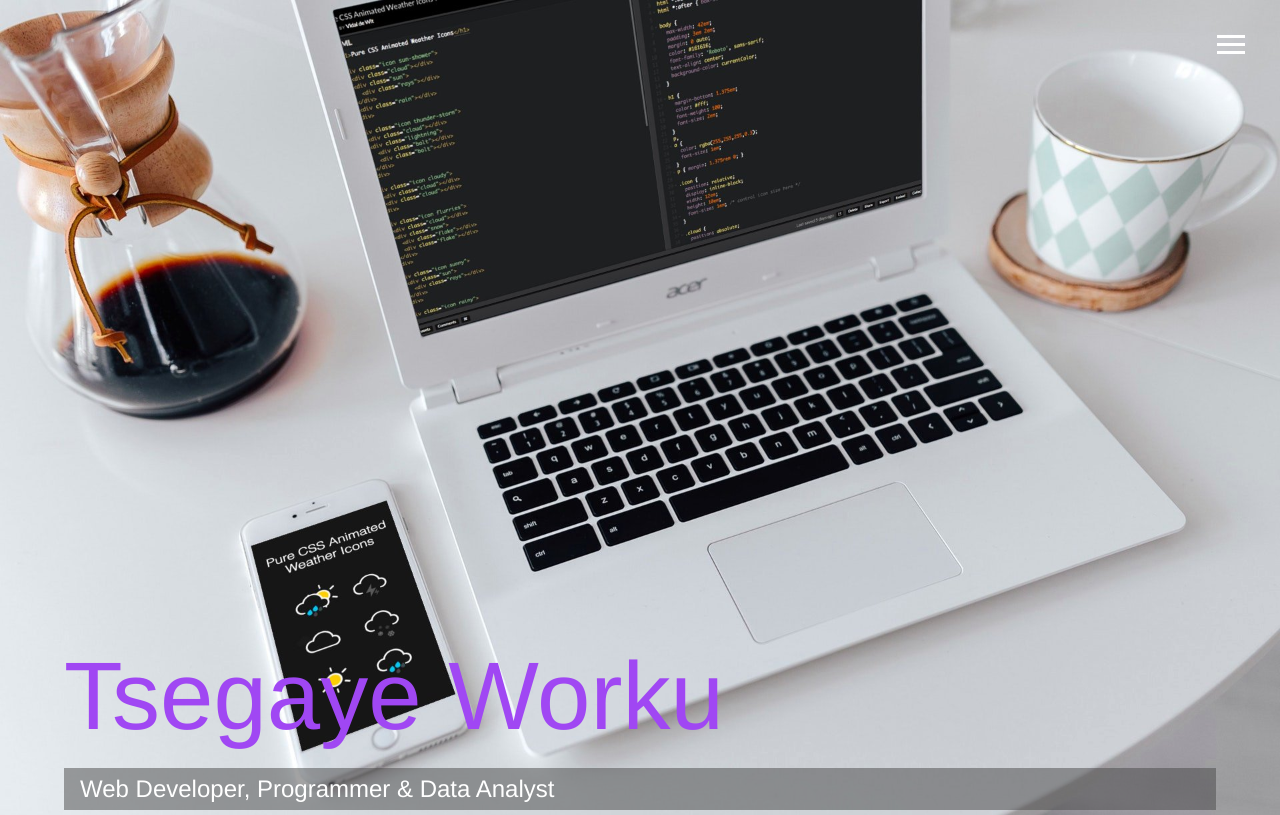
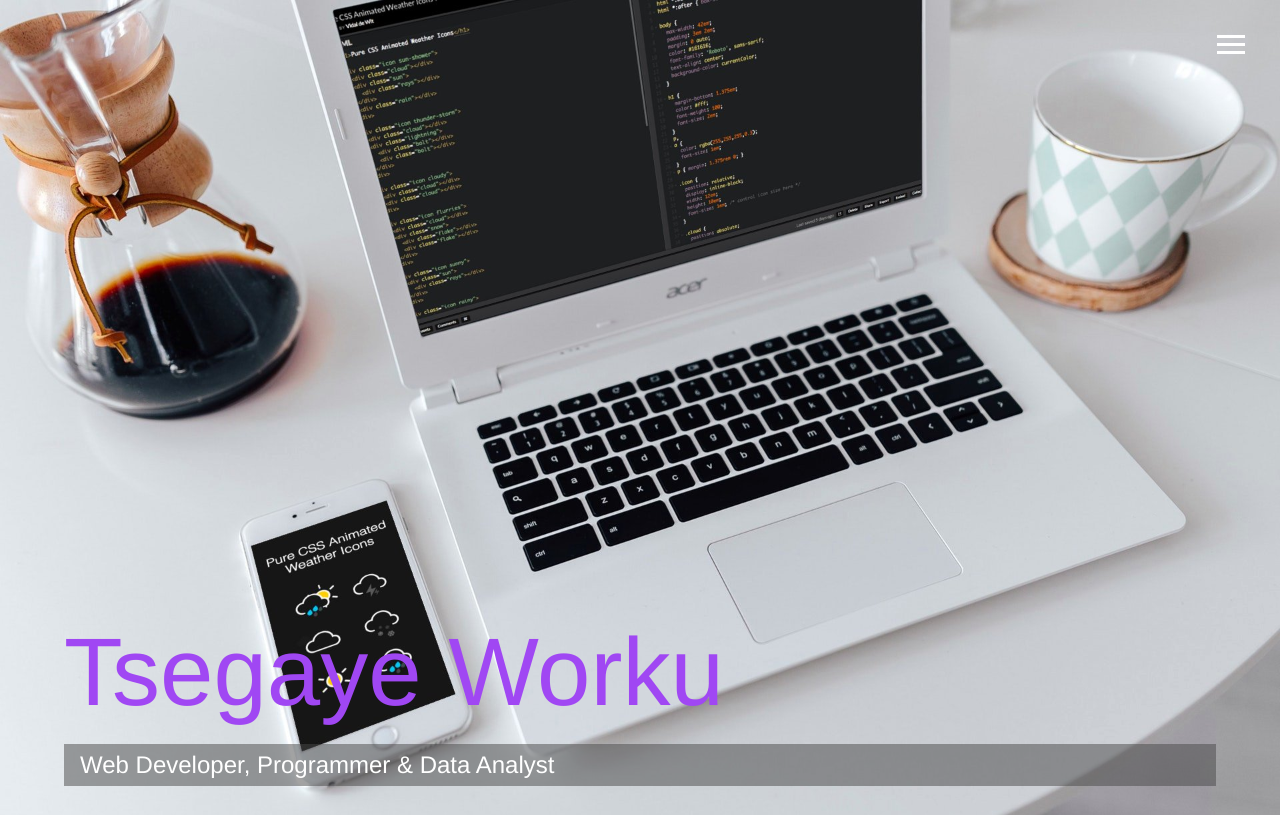
Before and after one commit to Tsegaye1a/Tefera_Tsegaye, a plain HTML site: page index.html in a window 1280 px wide. Shown: the top 815 px of the page. Drawn offline with Linux system fonts and the light colour scheme.

Commit message:
commit-5 home

```diff
--- a/css/main.css
+++ b/css/main.css
@@ -149,7 +149,7 @@ main {
   main#home {
     overflow: hidden; }
     main#home h1 {
-      margin-top: 70vh; }
+      margin-top: 67vh; }
 
 .about-info {
   display: grid;
```
